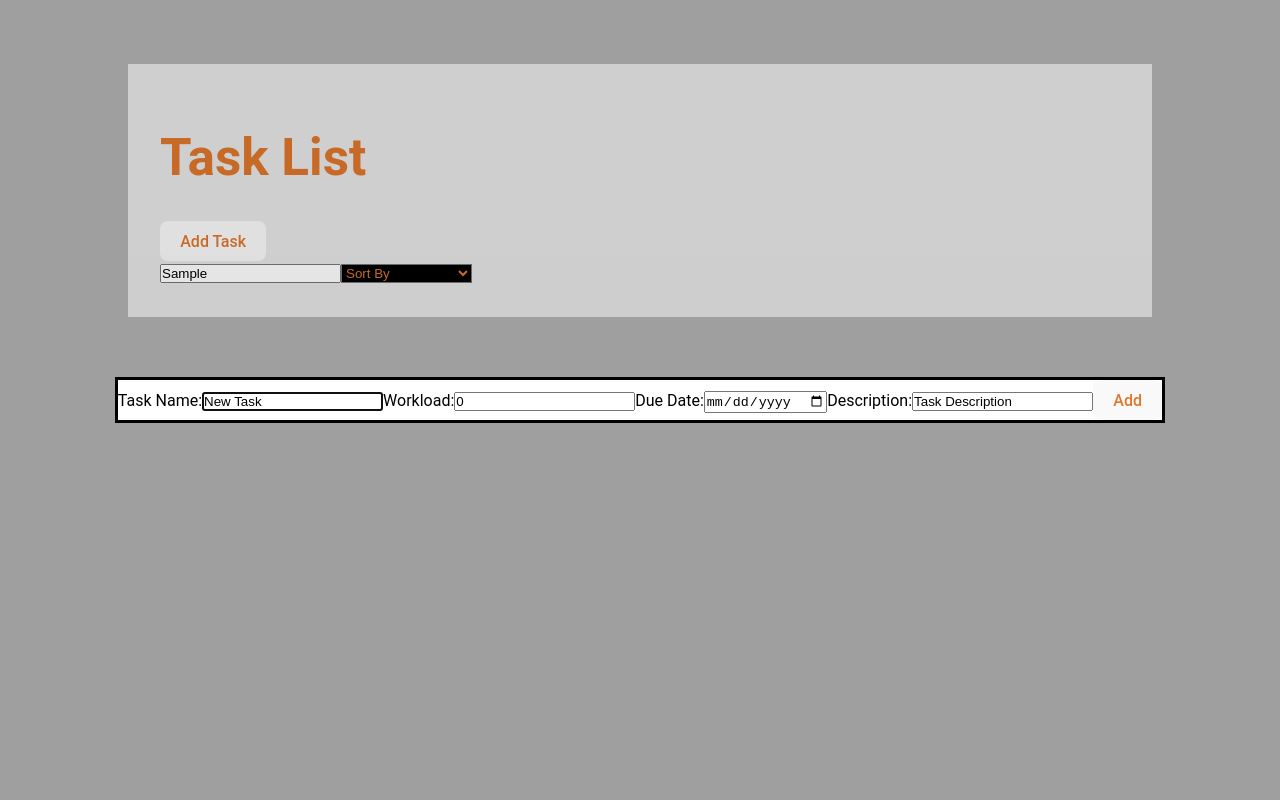
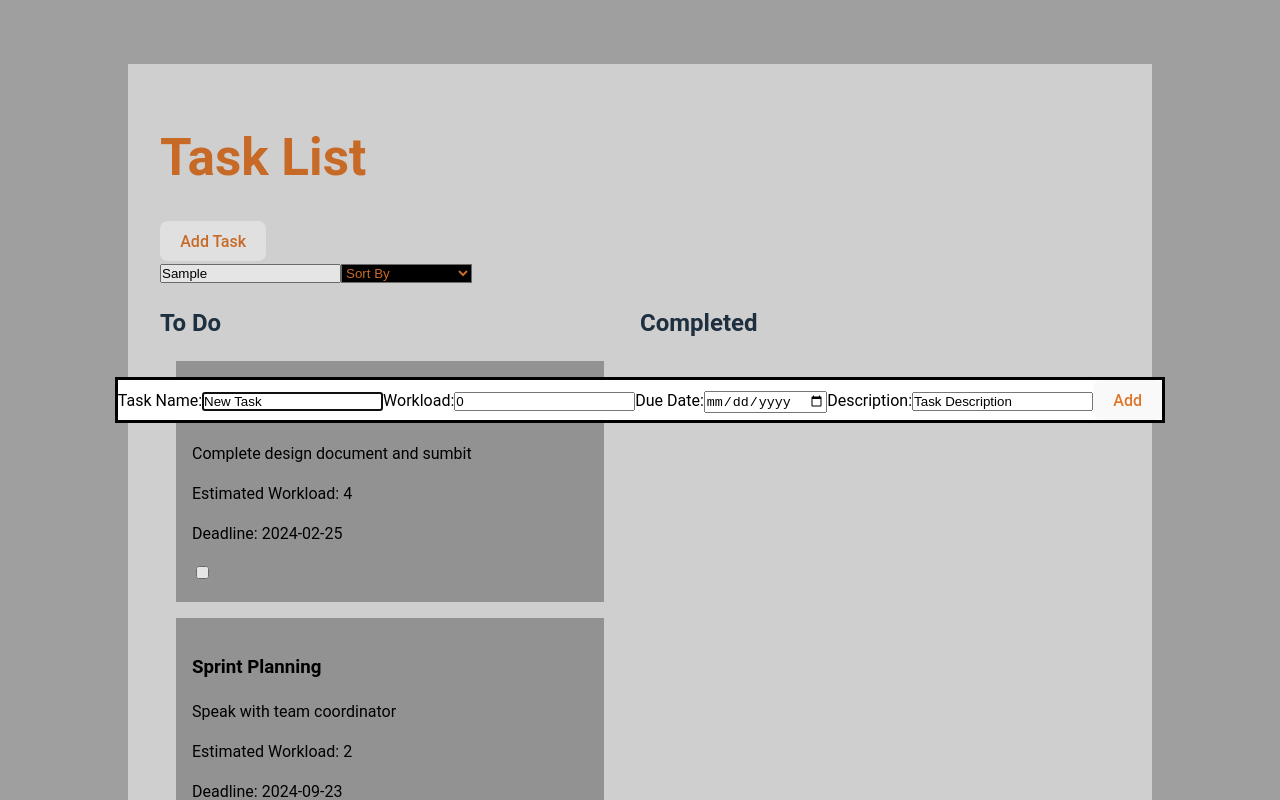
Before and after one commit to Reece-Ausmus/ScheduSmart, a React (Vite) app in the folder schedusmart-frontend/: page /taskmanager in a window 1280 px wide. Both pictures are taken after typing "Sample" into the empty fields and a click on the button "Add Task". Shown: the top 800 px of the page. Built offline with nearby package versions, Linux system fonts and the light colour scheme.

Commit message:
tasks can be moved between todo and completed lists using checkbox

```diff
--- a/schedusmart-frontend/src/pages/TaskManager.css
+++ b/schedusmart-frontend/src/pages/TaskManager.css
@@ -37,3 +37,12 @@ select {
     text-align:left;
     color: black;
 }
+
+.task-columns-container {
+    display: flex;
+  }
+
+  .task-column {
+    flex: 1;
+    margin-right: 20px; /* Adjust spacing between columns */
+  }
--- a/schedusmart-frontend/src/pages/TaskManager.jsx
+++ b/schedusmart-frontend/src/pages/TaskManager.jsx
@@ -6,9 +6,9 @@ const flaskURL = "http://127.0.0.1:5000";
 
 // let str = "";
 const initialList = [
-  { id: 0, title: 'Homework 2', time: 4, date: "2024-02-25", desc: "Complete design document and sumbit", seen: false },
-  { id: 1, title: 'Sprint Planning', time: 2, date: "2024-09-23", desc: "Speak with team coordinator", seen: false },
-  { id: 2, title: 'Midterm Study', time: 5, date: "2059-09-23", desc: "Look at slides lol", seen: false },
+  { id: 0, title: 'Homework 2', time: 4, date: "2024-02-25", desc: "Complete design document and sumbit", completed: false },
+  { id: 1, title: 'Sprint Planning', time: 2, date: "2024-09-23", desc: "Speak with team coordinator", completed: false },
+  { id: 2, title: 'Midterm Study', time: 5, date: "2059-09-23", desc: "Look at slides lol", completed: false },
 ];
 let nextId = initialList.length
 
@@ -22,6 +22,7 @@ export default function TaskManager() {
   const [taskDate, setTaskDate] = useState();
   const [taskDesc, setTaskDesc] = useState('');
   const [myList, setMyList] = useState(initialList);
+  const [completedList, setCompletedList] = useState([]);
 
   // Task creator pop-up
   const modal = document.querySelector("#modal");
@@ -35,13 +36,22 @@ export default function TaskManager() {
   }
 
   // handle task list making
-  function handleToggleMyList(listId, nextSeen) {
-    const myNextList = [...myList];
-    const list = myNextList.find(
-      l => l.id === listId
-    );
-    list.seen = nextSeen;
-    setMyList(myNextList);
+  function handleToggleCompleted(taskID, completedStatus) {
+    let taskToUpdate = myList.find(task => task.id === taskID);
+    if (!taskToUpdate) {
+      taskToUpdate = completedList.find(task => task.id === taskID);
+    }
+    if (!taskToUpdate) {
+      return;
+    }
+    const updatedTask = { ...taskToUpdate, completed: completedStatus}
+    if (completedStatus) {
+      setCompletedList(completedList => [...completedList, updatedTask]);
+      setMyList(myList => myList.filter(task => task.id !== taskID));
+    } else {
+      setMyList(myList => [...myList, updatedTask]);
+      setCompletedList(completedList => completedList.filter(task => task.id !== taskID));
+    }
   }
 
   // search list
@@ -105,7 +115,7 @@ export default function TaskManager() {
         <button id="closeModal" onClick={() => {
           setMyList([
             ...myList,
-            {id: nextId++, title: taskName, time: taskTime, date: taskDate, desc: taskDesc, seen:false}
+            {id: nextId++, title: taskName, time: taskTime, date: taskDate, desc: taskDesc, completed:false}
           ]);
         }}>Add</button>
       </dialog>
@@ -124,16 +134,47 @@ export default function TaskManager() {
         <option value="5">Largest workload</option>
         <option value="6">Smallest workload</option>
       </select>
-      <ItemList
+      {/*<ItemList
         list={foundList}
-        onToggle={handleToggleMyList}
-        option={sortOption}
-      />
+        onToggle={handleToggleCompleted}
+      option={sortOption}
+      />*/}
+      {/*<div className="task-columns">
+        <div className="task-column">
+          <h2>To Do</h2>
+          <ItemList
+            list={myList}
+            onToggle={handleToggleCompleted}
+            option={sortOption}
+          />
+        </div>
+        <div className="task-column">
+          <h2>Completed</h2>
+          <CompletedList list={completedList} />
+        </div>
+      </div>*/}
+      <div className="task-columns-container">
+        <div className="task-column">
+          <h2>To Do</h2>
+          <TodoList
+            list={myList}
+            onToggle={handleToggleCompleted}
+            option={sortOption}
+          />
+        </div>
+        <div className="task-column">
+          <h2>Completed</h2>
+          <CompletedList
+            list={completedList}
+            onToggle={handleToggleCompleted}
+          />
+        </div>
+      </div>
     </>
   );
 }
 
-function ItemList({ list, onToggle, option}) {
+function TodoList({ list, onToggle, option}) {
 
   let sortedList = list;
 
@@ -172,7 +213,7 @@ function ItemList({ list, onToggle, option}) {
           <p>Deadline: {task.date}</p>
           <input
             type="checkbox"
-            checked={task.seen}
+            checked={task.completed}
             onChange={e => {
               onToggle(
                 task.id,
@@ -185,3 +226,28 @@ function ItemList({ list, onToggle, option}) {
     </div>
   );
 }
+
+function CompletedList({ list, onToggle }) {
+  return (
+    <div>
+      {list.map(task => (
+        <div className="post" key={task.id}>
+          <h3>{task.title}</h3>
+          <p>{task.desc}</p>
+          <p>Estimated Workload: {task.time}</p>
+          <p>Deadline: {task.date}</p>
+          <input
+            type="checkbox"
+            checked={task.completed}
+            onChange={e => {
+              onToggle(
+                task.id,
+                e.target.checked
+              );
+            }}
+          />
+        </div>
+      ))}
+    </div>
+  );
+}
```
Also changed, not shown: 1 other file (tests, documents, lock files or other folders).
